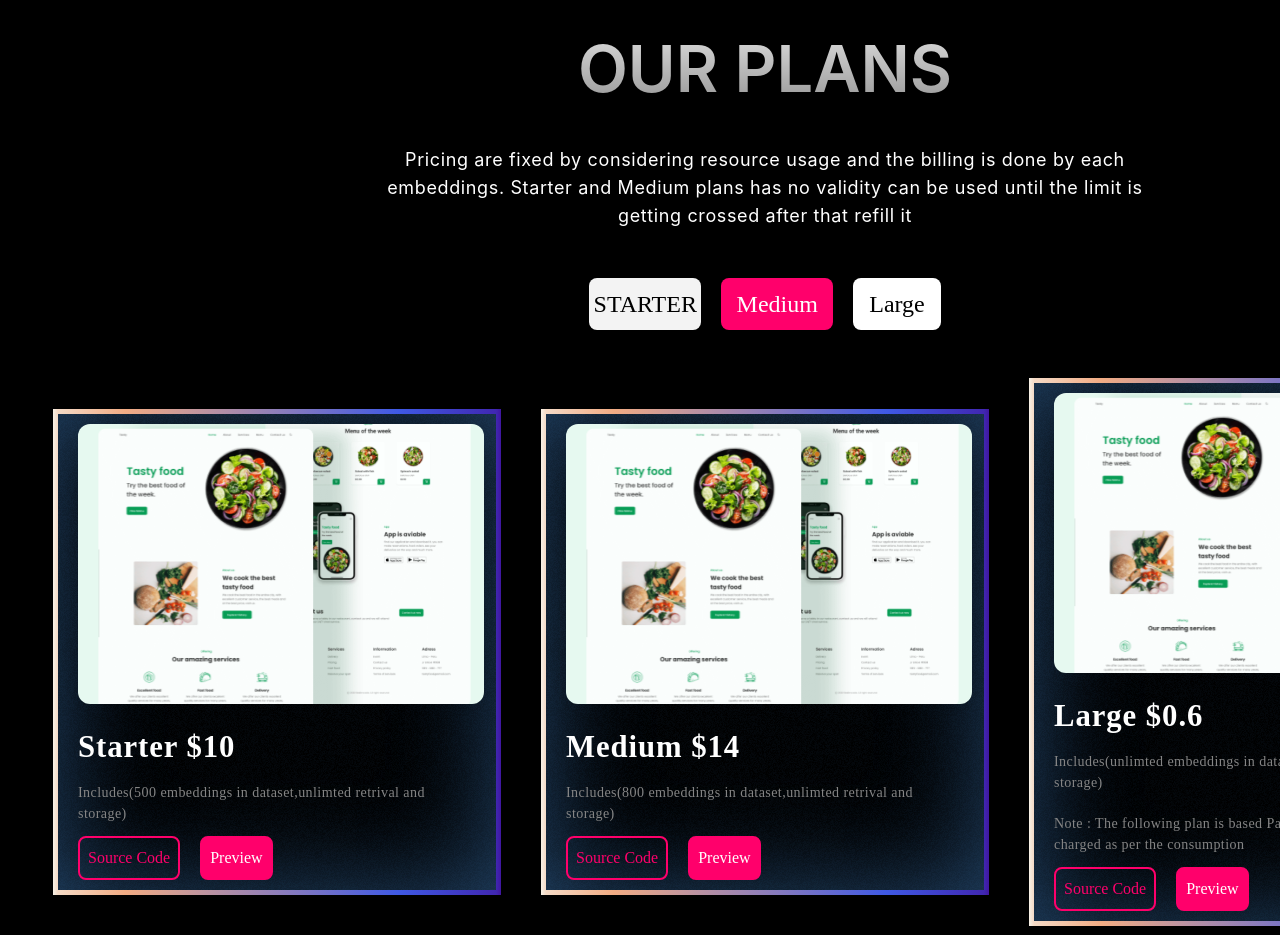
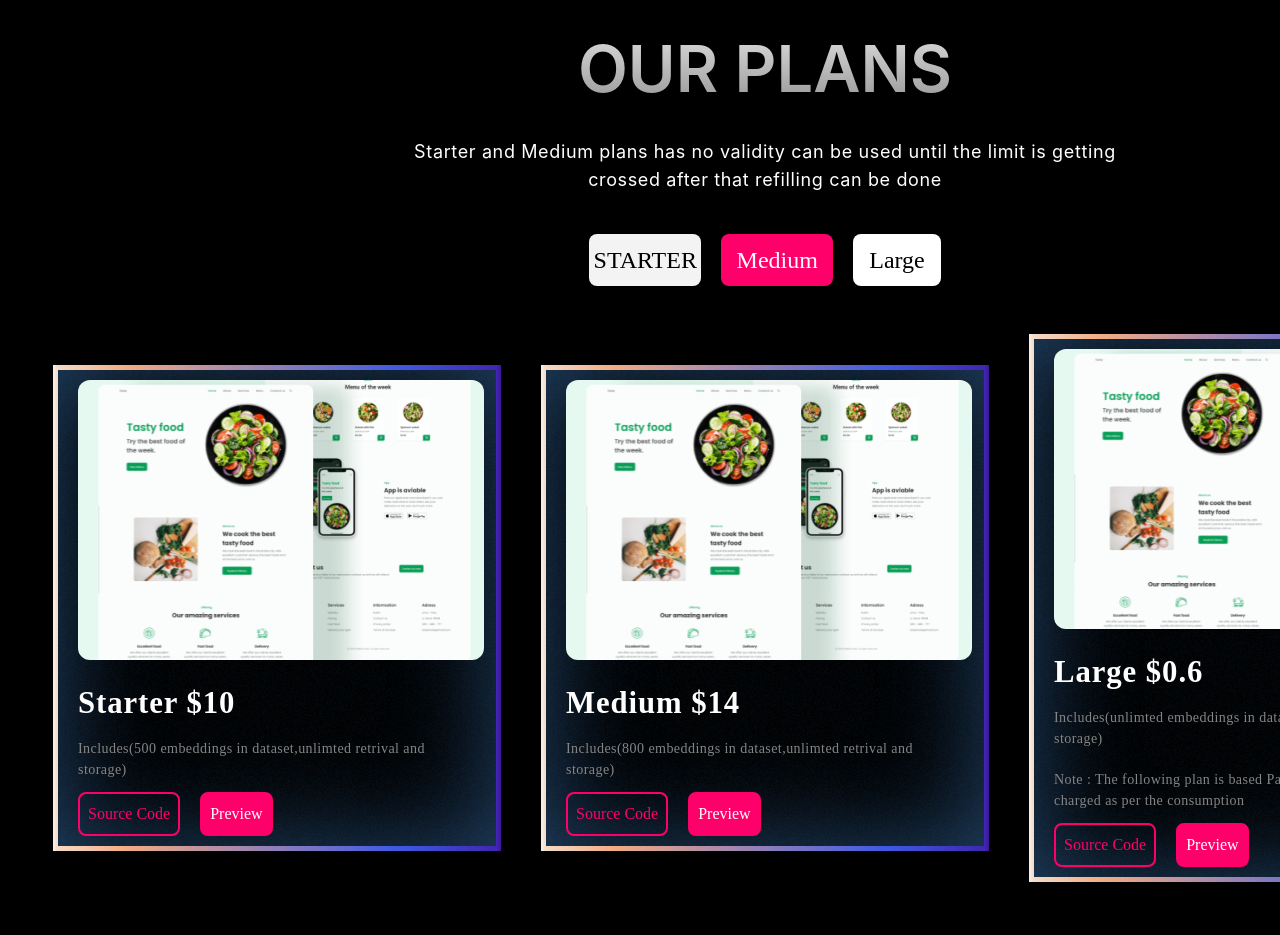
Before and after one commit to acs-web-tech/domain-specific-chat-bot, a React (Create React App) app in the folder dscb/: page / in a window 1280 px wide. Shown: the part 2500-3435 px from the top of the page. Built offline with nearby package versions, Linux system fonts and the light colour scheme.

Commit message:
ui alteration text sizing

```diff
--- a/dscb/src/Components/ProjectCard.js
+++ b/dscb/src/Components/ProjectCard.js
@@ -15,7 +15,7 @@ export function SingleCard(props){
     return(
         <div className="border-style-custom [font-family:'Poppins'] w-full md:w-[28rem] mt-12 px-[20px] py-[10px] mt:px-[0px]  mt:py-[0px] shadow-md	 shadow-slate-100	">
           <div className="w-full h-[17.5rem] md:w-[25.4035rem] md:h-[17.5rem] fruits rounded-xl"></div>
-          <h4 className="md:text-[1.92188rem] md:font-[700] tracking-[0.05769rem] mt-5">{props.type} ${props.price} </h4>
+          <h4 className="md:text-[1.92188rem] text-[2rem] md:font-[700] tracking-[0.05769rem] mt-5">{props.type} ${props.price} </h4>
           <p className="w-full md:text-[0.879rem] md:font-[400] text-[#858585] tracking-[0.02669rem] md:mt-3">
           {props.children}
           </p>
--- a/dscb/src/Components/Projects.js
+++ b/dscb/src/Components/Projects.js
@@ -3,9 +3,8 @@ export default function Projects(props){
             <div>
                 <div className="px-2">
                 <div className="md:text-[4.0625rem] text-[3.0125rem] md:font-[600] text-center custom-bg-text-brand">OUR PLANS</div>
-                <div className="w-full p-2 md:w-[50rem] text-lg md:font-[400] md:mt-5 text-center tracking-[0.03938rem]">
-                Pricing are fixed by considering resource usage and the billing is done by each embeddings.
-                Starter and Medium plans has no validity can be used until the limit is getting crossed after that refill it
+                <div className="w-full px-5 md:w-[50rem] text-lg md:font-[400] md:mt-5 text-center tracking-[0.03938rem]">
+                Starter and Medium plans has no validity can be used until the limit is getting crossed after that refilling can be done
                 </div>
                 </div>
             </div>
```
